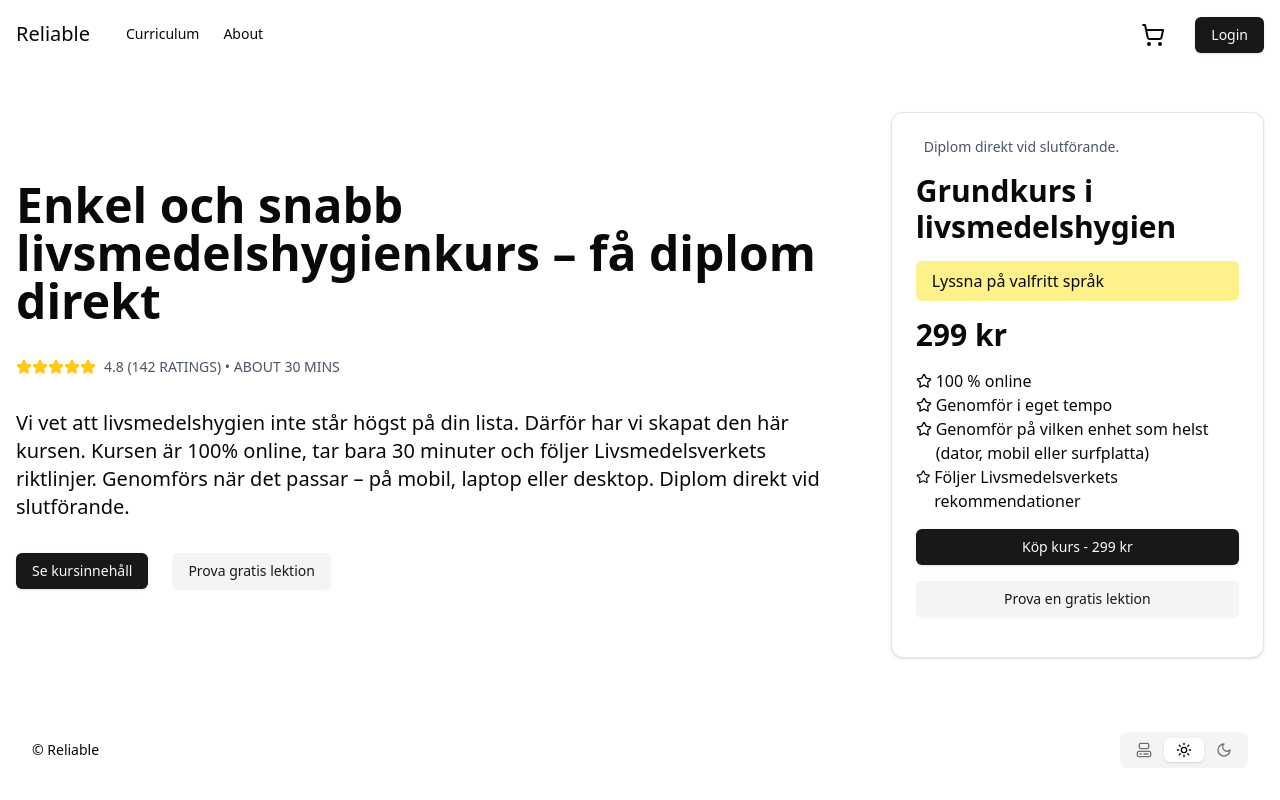
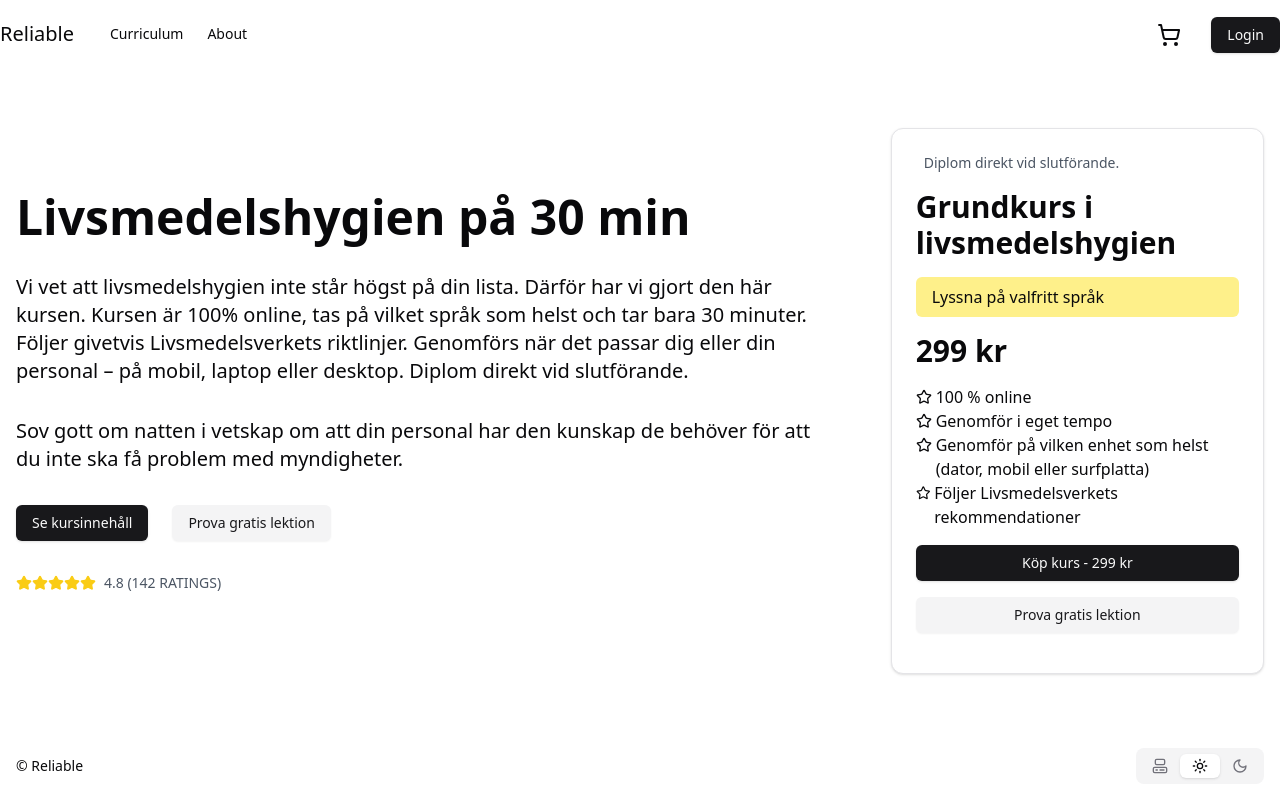
Before and after one commit to evilpaper/reliable, a Next.js app: page / in a window 1280 px wide. Built offline with nearby package versions, Linux system fonts and the light colour scheme.

Commit message:
Remove old course card, work on copy

```diff
--- a/src/app/curriculum/page.tsx
+++ b/src/app/curriculum/page.tsx
@@ -1,22 +1,9 @@
-import { CourseCard } from "@/components/courses/course-card";
-import { getCourses } from "@/db/queries/course";
-
 export default async function Page() {
-  const courses = await getCourses();
-
   return (
-    <>
-      {courses.map(({ name, courseId, priceInSEK, description }) => {
-        return (
-          <CourseCard
-            key={courseId}
-            courseId={courseId}
-            name={name}
-            priceInSEK={priceInSEK}
-            description={description}
-          />
-        );
-      })}
-    </>
+    <section className="container flex-1 pt-32">
+      <h1 className="text-3xl md:text-4xl lg:text-5xl leading-tight font-bold">
+        Grundkurs i livsmedelshygien
+      </h1>
+    </section>
   );
 }
--- a/src/components/courses/course-card.tsx
+++ /dev/null
@@ -1,82 +0,0 @@
-"use client";
-
-import { Button } from "@/components/ui/button";
-import {
-  Card,
-  CardContent,
-  CardDescription,
-  CardFooter,
-  CardHeader,
-  CardTitle,
-} from "@/components/ui/card";
-import { Icons } from "@/components/ui/icons";
-import { useCart } from "@/features/cart/use-cart";
-import { useRouter } from "next/navigation";
-
-const uniqueSellingPoints = [
-  { usp: "100% online training", id: crypto.randomUUID() },
-  {
-    usp: "Start when you like",
-    id: crypto.randomUUID(),
-  },
-  {
-    usp: "Learn on any device (desktop, mobile or tablet)",
-    id: crypto.randomUUID(),
-  },
-  {
-    usp: "Instant assessment and result",
-    id: crypto.randomUUID(),
-  },
-  {
-    usp: "Certification upon completion",
-    id: crypto.randomUUID(),
-  },
-];
-
-interface Props {
-  courseId: string;
-  name: string;
-  description: string;
-  priceInSEK: number;
-}
-
-export function CourseCard({ courseId, name, description, priceInSEK }: Props) {
-  const { addToCart } = useCart();
-  const router = useRouter();
-
-  return (
-    <Card>
-      <CardHeader>
-        <CardTitle className="text-2xl">{name}</CardTitle>
-        <CardDescription>{description}</CardDescription>
-      </CardHeader>
-      <CardContent>
-        <ul>
-          {uniqueSellingPoints.map(({ usp, id }) => {
-            return (
-              <li key={id} className="flex gap-2 py-2">
-                <Icons.badgeCheck className="mt-px h-5 w-5" />
-                {usp}
-              </li>
-            );
-          })}
-        </ul>
-      </CardContent>
-      <CardFooter className="flex justify-between">
-        <span>{`${priceInSEK} SEK + VAT`}</span>
-        <Button
-          onClick={() => {
-            addToCart(
-              courseId,
-              "Level 2 Food Hygiene and Safety for Cater",
-              299
-            );
-            router.push("/checkout");
-          }}
-        >
-          Buy course
-        </Button>
-      </CardFooter>
-    </Card>
-  );
-}
--- a/src/components/footer.tsx
+++ b/src/components/footer.tsx
@@ -2,7 +2,7 @@ import { ThemeToggle } from "@/components/theme/theme-toggle";
 
 export function Footer() {
   return (
-    <footer className="container flex justify-between p-8 items-center ">
+    <footer className="container flex justify-between items-center p-4">
       <p className="text-sm">© Reliable</p>
       <ThemeToggle />
     </footer>
--- a/src/components/landing/two-column.option.tsx
+++ b/src/components/landing/two-column.option.tsx
@@ -9,8 +9,28 @@ export function TwoColumnOption() {
       <div className="grid md:grid-cols-3 gap-16">
         <div className="md:col-span-2 flex flex-col justify-center gap-4">
           <h1 className="text-5xl font-bold mb-4">
-            Enkel och snabb livsmedelshygienkurs – få diplom direkt
+            Livsmedelshygien på 30 min
           </h1>
+
+          <p className="text-xl mb-4">
+            Vi vet att livsmedelshygien inte står högst på din lista. Därför har
+            vi gjort den här kursen. Kursen är 100% online, tas på vilket språk
+            som helst och tar bara 30 minuter. Följer givetvis Livsmedelsverkets
+            riktlinjer. Genomförs när det passar dig eller din personal – på
+            mobil, laptop eller desktop. Diplom direkt vid slutförande.
+          </p>
+          <p className="text-xl mb-4">
+            Sov gott om natten i vetskap om att din personal har den kunskap de
+            behöver för att du inte ska få problem med myndigheter.
+          </p>
+          <section className="flex gap-6 mb-4">
+            <Button asChild className="w-auto self-start">
+              <Link href="/curriculum">Se kursinnehåll</Link>
+            </Button>
+            <Button variant="secondary" className="w-auto self-start">
+              Prova gratis lektion
+            </Button>
+          </section>
           <div className="flex items-center mb-4">
             <div className="flex">
               {[...Array(5)].map((_, i) => (
@@ -21,23 +41,9 @@ export function TwoColumnOption() {
               ))}
             </div>
             <span className="ml-2 text-sm text-gray-600">
-              4.8 (142 RATINGS) • ABOUT 30 MINS
+              4.8 (142 RATINGS)
             </span>
           </div>
-          <p className="text-xl mb-4">
-            Vi vet att livsmedelshygien inte står högst på din lista. Därför har
-            vi skapat den här kursen. Kursen är 100% online, tar bara 30 minuter
-            och följer Livsmedelsverkets riktlinjer. Genomförs när det passar –
-            på mobil, laptop eller desktop. Diplom direkt vid slutförande.
-          </p>
-          <section className="flex gap-6">
-            <Button asChild className="w-auto self-start">
-              <Link href="/curriculum">Se kursinnehåll</Link>
-            </Button>
-            <Button variant="secondary" className="w-auto self-start">
-              Prova gratis lektion
-            </Button>
-          </section>
         </div>
         <div>
           <Card>
@@ -77,7 +83,7 @@ export function TwoColumnOption() {
               </div>
               <Button className="w-full mb-4">Köp kurs - 299 kr</Button>
               <Button variant="secondary" className="w-full mb-4">
-                Prova en gratis lektion
+                Prova gratis lektion
               </Button>
             </CardContent>
           </Card>
--- a/src/components/nav.tsx
+++ b/src/components/nav.tsx
@@ -33,7 +33,7 @@ export function Nav() {
   }, 0);
 
   return (
-    <section className="container z-40 p-4 flex items-center gap-6 w-full justify-between md:justify-normal">
+    <section className="container z-40 flex items-center gap-6 w-full justify-between md:justify-normal py-4">
       <div className="flex items-center gap-6">
         <section className="md:hidden">
           <Sheet open={isOpen} onOpenChange={setIsOpen}>
```
